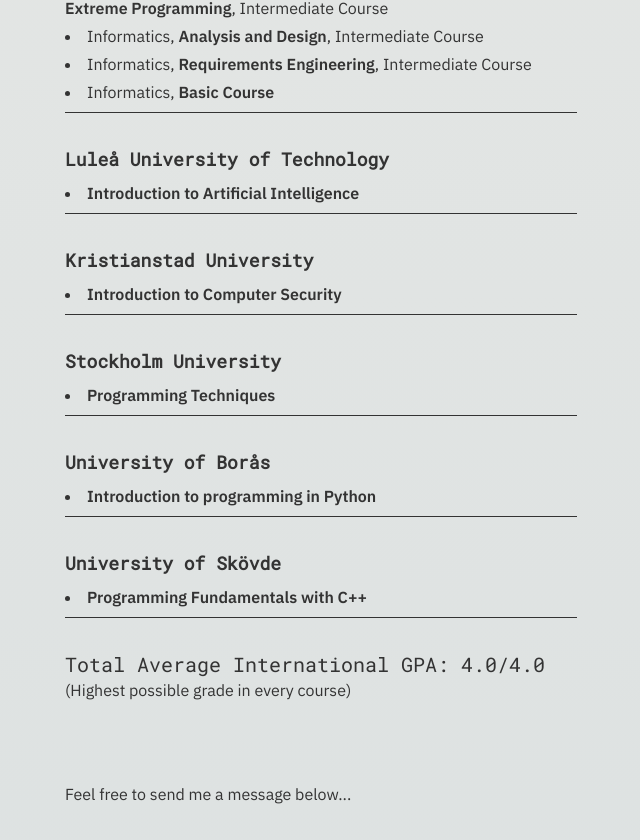
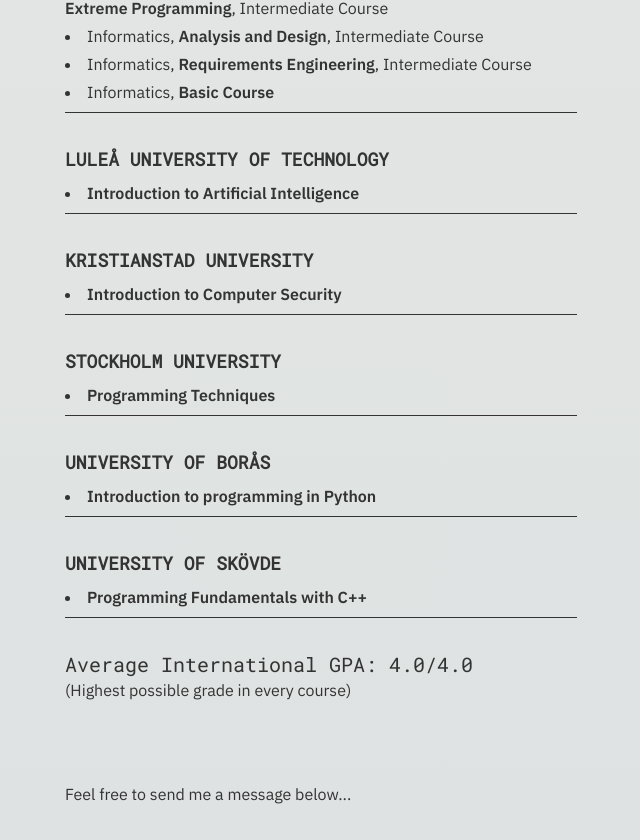
Before and after one commit to TheoSoh/portfolio-theo, a React (Vite) app: page / in a window 1280 px wide. Shown: the part 2354-3194 px from the top of the page, without its empty margins (575-1215 px from the left). Built offline with nearby package versions, Linux system fonts and the light colour scheme.

Commit message:
edited text

```diff
--- a/src/sections/Education.jsx
+++ b/src/sections/Education.jsx
@@ -35,31 +35,31 @@
       <h1 className='font-mono'>My completed or ongoing courses...</h1>
       <div className='flex flex-col w-full gap-8'>
         <University
-        universityTitle='Örebro University'
+        universityTitle='ÖREBRO UNIVERSITY'
         courses={oerebroUniversityCourses}
         />
         <University
-        universityTitle='Luleå University of Technology'
+        universityTitle='LULEÅ UNIVERSITY OF TECHNOLOGY'
         courses={luleaUniversityCourses}
         />
         <University
-        universityTitle='Kristianstad University'
+        universityTitle='KRISTIANSTAD UNIVERSITY'
         courses={krisianstadUniversityCourses}
         />
         <University
-        universityTitle='Stockholm University'
+        universityTitle='STOCKHOLM UNIVERSITY'
         courses={stockholmUniversityCourses}
         />
         <University
-        universityTitle='University of Borås'
+        universityTitle='UNIVERSITY OF BORÅS'
         courses={borasUniversityCourses}
         />
         <University
-        universityTitle='University of Skövde'
+        universityTitle='UNIVERSITY OF SKÖVDE'
         courses={skovdeUniversityCourses}
         />
         <div>
-        <h2 className='font-mono text-xl'>Total Average International GPA: 4.0/4.0</h2>
+        <h2 className='font-mono text-xl'>Average International GPA: 4.0/4.0</h2>
         <p>(Highest possible grade in every course)</p>
         </div>
       </div>
```
